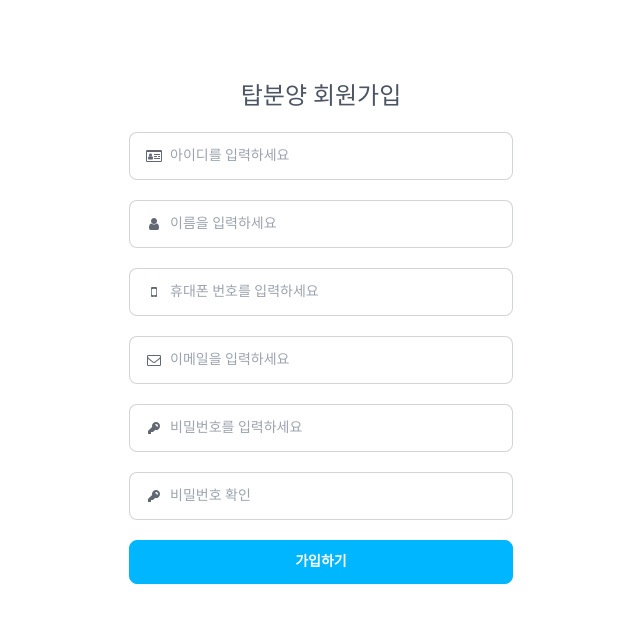
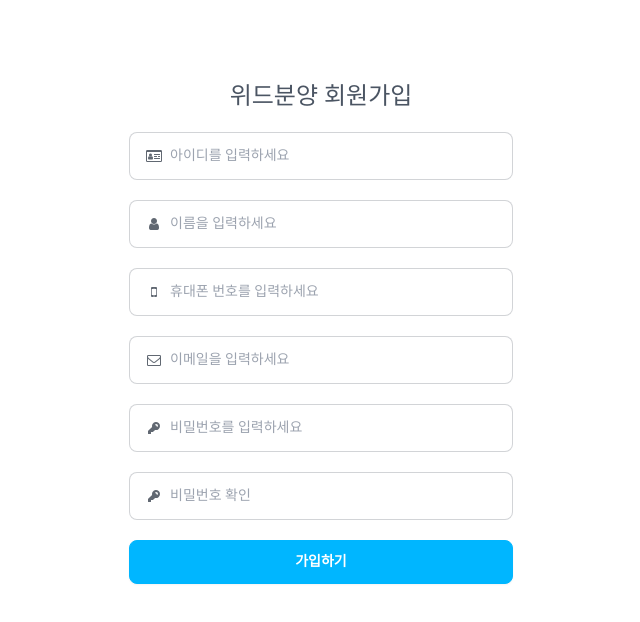
Before and after one commit to peakchang/withby, a SvelteKit app in the folder _front/: page /auth/join in a window 1280 px wide. Shown: the top 622 px of the page, without its empty margins (319-959 px from the left). Built offline with nearby package versions, Linux system fonts and the light colour scheme; no server answers; a web font is replaced by a local one.

Commit message:
250627 asfljogogogo

```diff
--- a/_front/src/routes/auth/join/+page.svelte
+++ b/_front/src/routes/auth/join/+page.svelte
@@ -95,7 +95,7 @@
 
 <div class=" mt-20 max-w-96 mx-auto suit-font">
     <div class="text-center text-gray-600 text-2xl kbo-font">
-        탑분양 회원가입
+        위드분양 회원가입
     </div>
 
     <!-- svelte-ignore event_directive_deprecated -->
--- a/_front/src/routes/auth/login/+page.svelte
+++ b/_front/src/routes/auth/login/+page.svelte
@@ -65,7 +65,7 @@
 
 <div class=" mt-20 max-w-96 mx-auto suit-font">
     <div class="text-center text-gray-600 text-2xl mb-6 kbo-font">
-        탑분양 로그인
+        위드분양 로그인
     </div>
 
     <!-- svelte-ignore event_directive_deprecated -->
```
